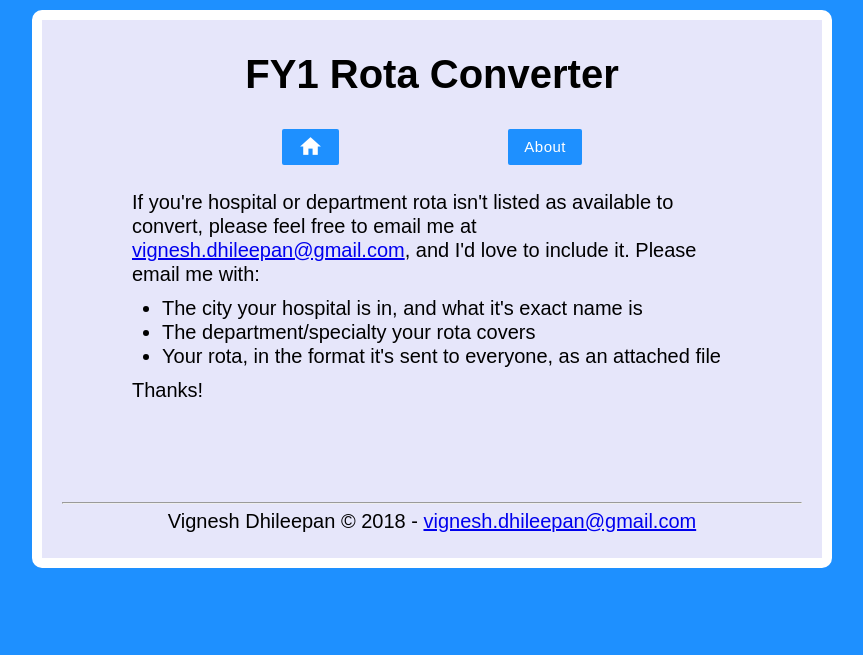
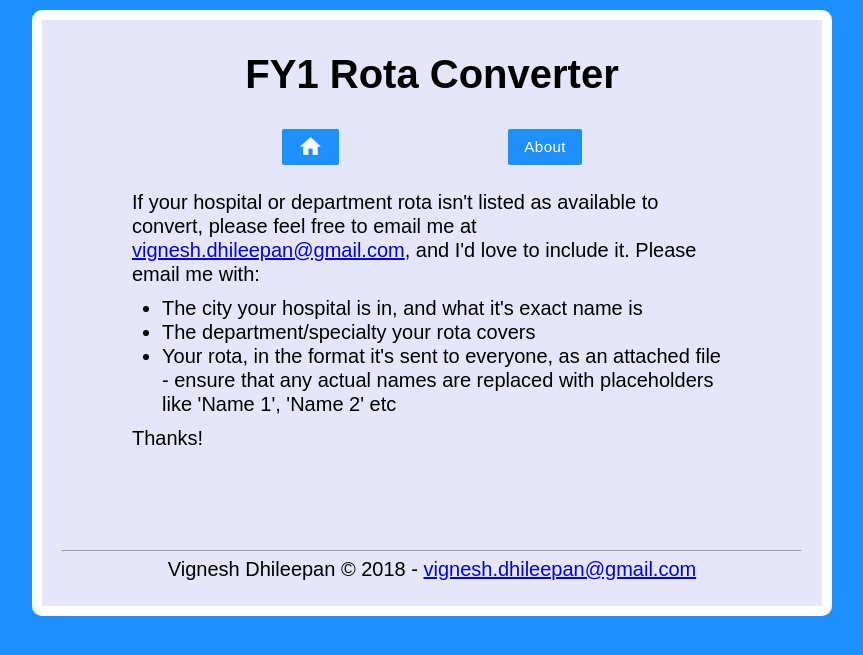
Before and after one commit to Vigoxin/nhs-rota-converter, a Flask app: page /expand in a window 1280 px wide. Shown: the top 655 px of the page, without its empty margins (208-1071 px from the left). Run offline with Flask 2, Linux system fonts and the light colour scheme.

Commit message:
added confidentiality request when sending me emails in expand.html page

```diff
--- a/templates/expand.html
+++ b/templates/expand.html
@@ -3,11 +3,11 @@
 {% block content %}
 
 	<div class="info">
-		<p>If you're hospital or department rota isn't listed as available to convert, please feel free to email me at <a href="mailto:vignesh.dhileepan@gmail.com">vignesh.dhileepan@gmail.com</a>, and I'd love to include it. Please email me with:</p>
+		<p>If your hospital or department rota isn't listed as available to convert, please feel free to email me at <a href="mailto:vignesh.dhileepan@gmail.com">vignesh.dhileepan@gmail.com</a>, and I'd love to include it. Please email me with:</p>
 		<ul>
 			<li>The city your hospital is in, and what it's exact name is</li>
 			<li>The department/specialty your rota covers</li>
-			<li>Your rota, in the format it's sent to everyone, as an attached file</li>
+			<li>Your rota, in the format it's sent to everyone, as an attached file - ensure that any actual names are replaced with placeholders like 'Name 1', 'Name 2' etc</li>
 		</ul>
 		<p>Thanks!</p>
 	</div>
```
